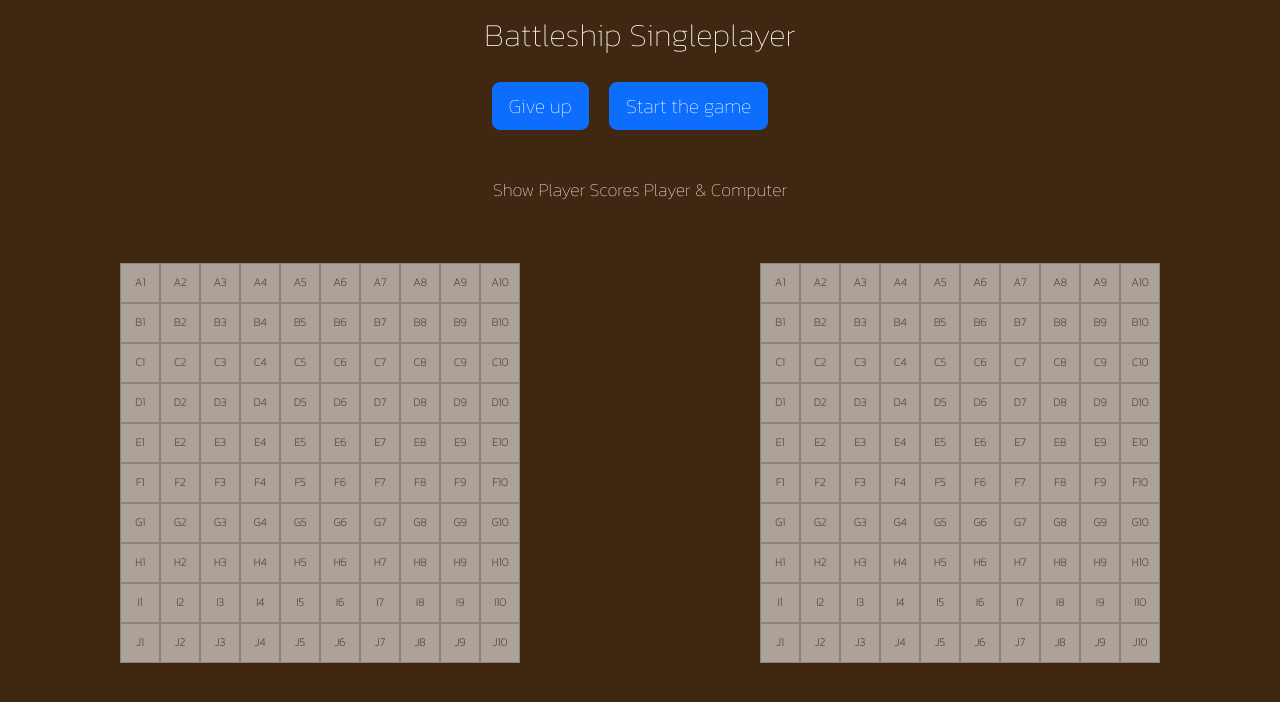
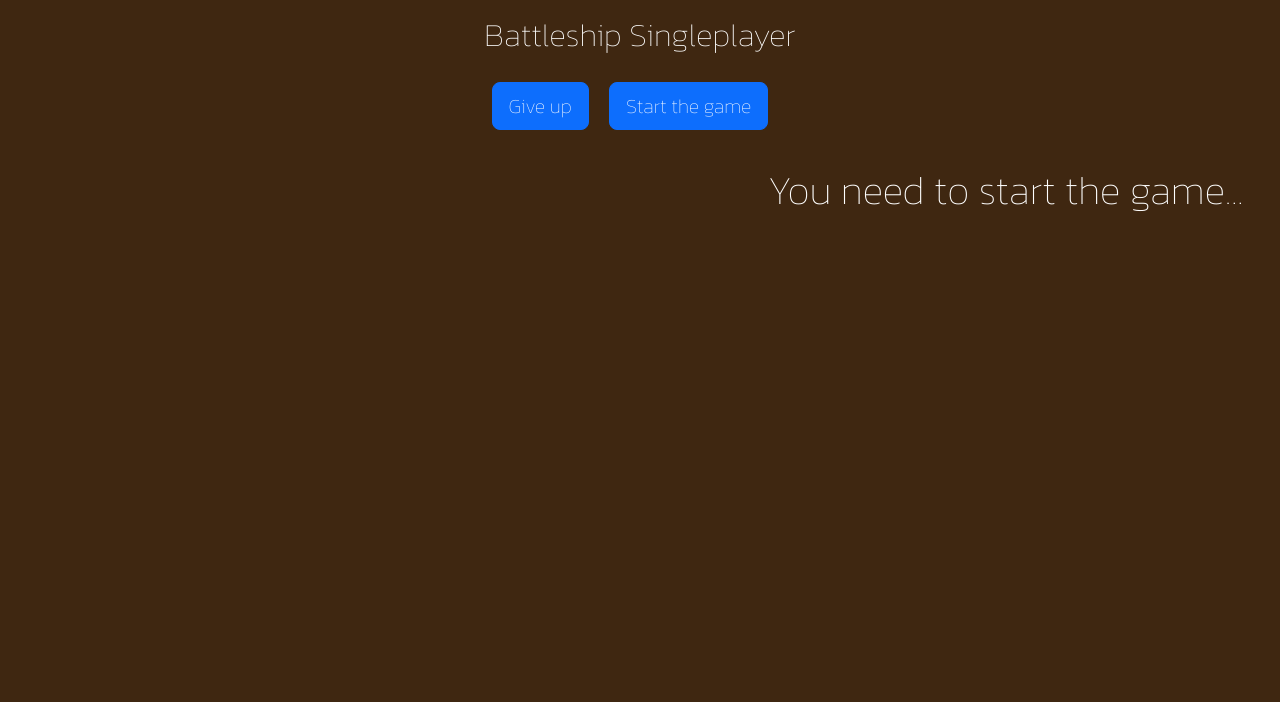
Before and after one commit to danielbeGIT/battleship-singleplayer, a React (Create React App) app: page /gamepage in a window 1280 px wide. Shown: the top 702 px of the page. Built offline with nearby package versions, Linux system fonts and the light colour scheme.

Commit message:
able to fire at enemy field, new screen before game starts implemented

```diff
--- a/src/assets/styles/GamePage.scss
+++ b/src/assets/styles/GamePage.scss
@@ -30,7 +30,6 @@
             flex-direction: column;
             align-items: center;
             padding: 50px;
-            width: 85vw;
 
             .row {
                 display: grid;
@@ -54,6 +53,14 @@
                 }
             }
 
+            .firedBox {
+                opacity: 0.1;
+            }
+
+            .hitBox {
+                background-color: greenyellow;
+            }
+
             .enemy_field {
                 cursor: pointer;
             }
--- a/src/components/EnemyField.jsx
+++ b/src/components/EnemyField.jsx
@@ -1,127 +1,530 @@
 import React from "react"
 
-const EnemyField = () => {
+const EnemyField = ({ onClick, myTurn }) => {
   	return (
 		<div className="playfield enemy_field">
 			<div className='row'>
-				<div id='a1' className="box">A1</div>
-				<div id='a2' className="box">A2</div>
-				<div id='a3' className="box">A3</div>
-				<div id='a4' className="box">A4</div>
-				<div id='a5' className="box">A5</div>
-				<div id='a6' className="box">A6</div>
-				<div id='a7' className="box">A7</div>
-				<div id='a8' className="box">A8</div>
-				<div id='a9' className="box">A9</div>
-				<div id='a10' className="box">A10</div>
+				<div onClick={(e) => {
+					if (myTurn) {
+						onClick(e)
+					}
+				}} id='oa1' className="box">A1</div>
+				<div onClick={(e) => {
+					if (myTurn) {
+						onClick(e)
+					}
+				}} id='oa2' className="box">A2</div>
+				<div onClick={(e) => {
+					if (myTurn) {
+						onClick(e)
+					}
+				}} id='oa3' className="box">A3</div>
+				<div onClick={(e) => {
+					if (myTurn) {
+						onClick(e)
+					}
+				}} id='oa4' className="box">A4</div>
+				<div onClick={(e) => {
+					if (myTurn) {
+						onClick(e)
+					}
+				}} id='oa5' className="box">A5</div>
+				<div onClick={(e) => {
+					if (myTurn) {
+						onClick(e)
+					}
+				}} id='oa6' className="box">A6</div>
+				<div onClick={(e) => {
+					if (myTurn) {
+						onClick(e)
+					}
+				}} id='oa7' className="box">A7</div>
+				<div onClick={(e) => {
+					if (myTurn) {
+						onClick(e)
+					}
+				}} id='oa8' className="box">A8</div>
+				<div onClick={(e) => {
+					if (myTurn) {
+						onClick(e)
+					}
+				}} id='oa9' className="box">A9</div>
+				<div onClick={(e) => {
+					if (myTurn) {
+						onClick(e)
+					}
+				}} id='oa10' className="box">A10</div>
 			</div>
 			<div className='row'>
-				<div id='b1' className="box">B1</div>
-				<div id='b2' className="box">B2</div>
-				<div id='b3' className="box">B3</div>
-				<div id='b4' className="box">B4</div>
-				<div id='b5' className="box">B5</div>
-				<div id='b6' className="box">B6</div>
-				<div id='b7' className="box">B7</div>
-				<div id='b8' className="box">B8</div>
-				<div id='b9' className="box">B9</div>
-				<div id='b10' className="box">B10</div>
+				<div onClick={(e) => {
+					if (myTurn) {
+						onClick(e)
+					}
+				}} id='ob1' className="box">B1</div>
+				<div onClick={(e) => {
+					if (myTurn) {
+						onClick(e)
+					}
+				}} id='ob2' className="box">B2</div>
+				<div onClick={(e) => {
+					if (myTurn) {
+						onClick(e)
+					}
+				}} id='ob3' className="box">B3</div>
+				<div onClick={(e) => {
+					if (myTurn) {
+						onClick(e)
+					}
+				}} id='ob4' className="box">B4</div>
+				<div onClick={(e) => {
+					if (myTurn) {
+						onClick(e)
+					}
+				}} id='ob5' className="box">B5</div>
+				<div onClick={(e) => {
+					if (myTurn) {
+						onClick(e)
+					}
+				}} id='ob6' className="box">B6</div>
+				<div onClick={(e) => {
+					if (myTurn) {
+						onClick(e)
+					}
+				}} id='ob7' className="box">B7</div>
+				<div onClick={(e) => {
+					if (myTurn) {
+						onClick(e)
+					}
+				}} id='ob8' className="box">B8</div>
+				<div onClick={(e) => {
+					if (myTurn) {
+						onClick(e)
+					}
+				}} id='ob9' className="box">B9</div>
+				<div
+					onClick={(e) => {
+						if (myTurn) {
+							onClick(e)
+						}
+					}}
+					id='ob10' className="box"
+				>B10</div>
 			</div>
 			<div className='row'>
-				<div id='c1' className="box">C1</div>
-				<div id='c2' className="box">C2</div>
-				<div id='c3' className="box">C3</div>
-				<div id='c4' className="box">C4</div>
-				<div id='c5' className="box">C5</div>
-				<div id='c6' className="box">C6</div>
-				<div id='c7' className="box">C7</div>
-				<div id='c8' className="box">C8</div>
-				<div id='c9' className="box">C9</div>
-				<div id='c10' className="box">C10</div>
+				<div onClick={(e) => {
+					if (myTurn) {
+						onClick(e)
+					}
+				}} id='oc1' className="box">C1</div>
+				<div onClick={(e) => {
+					if (myTurn) {
+						onClick(e)
+					}
+				}} id='oc2' className="box">C2</div>
+				<div onClick={(e) => {
+					if (myTurn) {
+						onClick(e)
+					}
+				}} id='oc3' className="box">C3</div>
+				<div onClick={(e) => {
+					if (myTurn) {
+						onClick(e)
+					}
+				}} id='oc4' className="box">C4</div>
+				<div onClick={(e) => {
+					if (myTurn) {
+						onClick(e)
+					}
+				}} id='oc5' className="box">C5</div>
+				<div onClick={(e) => {
+					if (myTurn) {
+						onClick(e)
+					}
+				}} id='oc6' className="box">C6</div>
+				<div onClick={(e) => {
+					if (myTurn) {
+						onClick(e)
+					}
+				}} id='oc7' className="box">C7</div>
+				<div onClick={(e) => {
+					if (myTurn) {
+						onClick(e)
+					}
+				}} id='oc8' className="box">C8</div>
+				<div onClick={(e) => {
+					if (myTurn) {
+						onClick(e)
+					}
+				}} id='oc9' className="box">C9</div>
+				<div onClick={(e) => {
+					if (myTurn) {
+						onClick(e)
+					}
+				}} id='oc10' className="box">C10</div>
 			</div>
 			<div className='row'>
-				<div id='d1' className="box">D1</div>
-				<div id='d2' className="box">D2</div>
-				<div id='d3' className="box">D3</div>
-				<div id='d4' className="box">D4</div>
-				<div id='d5' className="box">D5</div>
-				<div id='d6' className="box">D6</div>
-				<div id='d7' className="box">D7</div>
-				<div id='d8' className="box">D8</div>
-				<div id='d9' className="box">D9</div>
-				<div id='d10' className="box">D10</div>
+				<div onClick={(e) => {
+					if (myTurn) {
+						onClick(e)
+					}
+				}} id='od1' className="box">D1</div>
+				<div onClick={(e) => {
+					if (myTurn) {
+						onClick(e)
+					}
+				}} id='od2' className="box">D2</div>
+				<div onClick={(e) => {
+					if (myTurn) {
+						onClick(e)
+					}
+				}} id='od3' className="box">D3</div>
+				<div onClick={(e) => {
+					if (myTurn) {
+						onClick(e)
+					}
+				}} id='od4' className="box">D4</div>
+				<div onClick={(e) => {
+					if (myTurn) {
+						onClick(e)
+					}
+				}} id='od5' className="box">D5</div>
+				<div onClick={(e) => {
+					if (myTurn) {
+						onClick(e)
+					}
+				}} id='od6' className="box">D6</div>
+				<div onClick={(e) => {
+					if (myTurn) {
+						onClick(e)
+					}
+				}} id='od7' className="box">D7</div>
+				<div onClick={(e) => {
+					if (myTurn) {
+						onClick(e)
+					}
+				}} id='od8' className="box">D8</div>
+				<div onClick={(e) => {
+					if (myTurn) {
+						onClick(e)
+					}
+				}} id='od9' className="box">D9</div>
+				<div onClick={(e) => {
+					if (myTurn) {
+						onClick(e)
+					}
+				}} id='od10' className="box">D10</div>
 			</div>
 			<div className='row'>
-				<div id='e1' className="box">E1</div>
-				<div id='e2' className="box">E2</div>
-				<div id='e3' className="box">E3</div>
-				<div id='e4' className="box">E4</div>
-				<div id='e5' className="box">E5</div>
-				<div id='e6' className="box">E6</div>
-				<div id='e7' className="box">E7</div>
-				<div id='e8' className="box">E8</div>
-				<div id='e9' className="box">E9</div>
-				<div id='e10' className="box">E10</div>
+				<div onClick={(e) => {
+					if (myTurn) {
+						onClick(e)
+					}
+				}} id='oe1' className="box">E1</div>
+				<div onClick={(e) => {
+					if (myTurn) {
+						onClick(e)
+					}
+				}} id='oe2' className="box">E2</div>
+				<div onClick={(e) => {
+					if (myTurn) {
+						onClick(e)
+					}
+				}} id='oe3' className="box">E3</div>
+				<div onClick={(e) => {
+					if (myTurn) {
+						onClick(e)
+					}
+				}} id='oe4' className="box">E4</div>
+				<div onClick={(e) => {
+					if (myTurn) {
+						onClick(e)
+					}
+				}} id='oe5' className="box">E5</div>
+				<div onClick={(e) => {
+					if (myTurn) {
+						onClick(e)
+					}
+				}} id='oe6' className="box">E6</div>
+				<div onClick={(e) => {
+					if (myTurn) {
+						onClick(e)
+					}
+				}} id='oe7' className="box">E7</div>
+				<div onClick={(e) => {
+					if (myTurn) {
+						onClick(e)
+					}
+				}} id='oe8' className="box">E8</div>
+				<div onClick={(e) => {
+					if (myTurn) {
+						onClick(e)
+					}
+				}} id='oe9' className="box">E9</div>
+				<div onClick={(e) => {
+					if (myTurn) {
+						onClick(e)
+					}
+				}} id='oe10' className="box">E10</div>
 			</div>
 			<div className='row'>
-				<div id='f1' className="box">F1</div>
-				<div id='f2' className="box">F2</div>
-				<div id='f3' className="box">F3</div>
-				<div id='f4' className="box">F4</div>
-				<div id='f5' className="box">F5</div>
-				<div id='f6' className="box">F6</div>
-				<div id='f7' className="box">F7</div>
-				<div id='f8' className="box">F8</div>
-				<div id='f9' className="box">F9</div>
-				<div id='f10' className="box">F10</div>
+				<div onClick={(e) => {
+					if (myTurn) {
+						onClick(e)
+					}
+				}} id='of1' className="box">F1</div>
+				<div onClick={(e) => {
+					if (myTurn) {
+						onClick(e)
+					}
+				}} id='of2' className="box">F2</div>
+				<div onClick={(e) => {
+					if (myTurn) {
+						onClick(e)
+					}
+				}} id='of3' className="box">F3</div>
+				<div onClick={(e) => {
+					if (myTurn) {
+						onClick(e)
+					}
+				}} id='of4' className="box">F4</div>
+				<div onClick={(e) => {
+					if (myTurn) {
+						onClick(e)
+					}
+				}} id='of5' className="box">F5</div>
+				<div onClick={(e) => {
+					if (myTurn) {
+						onClick(e)
+					}
+				}} id='of6' className="box">F6</div>
+				<div onClick={(e) => {
+					if (myTurn) {
+						onClick(e)
+					}
+				}} id='of7' className="box">F7</div>
+				<div onClick={(e) => {
+					if (myTurn) {
+						onClick(e)
+					}
+				}} id='of8' className="box">F8</div>
+				<div onClick={(e) => {
+					if (myTurn) {
+						onClick(e)
+					}
+				}} id='of9' className="box">F9</div>
+				<div onClick={(e) => {
+					if (myTurn) {
+						onClick(e)
+					}
+				}} id='of10' className="box">F10</div>
 			</div>
 			<div className='row'>
-				<div id='g1' className="box">G1</div>
-				<div id='g2' className="box">G2</div>
-				<div id='g3' className="box">G3</div>
-				<div id='g4' className="box">G4</div>
-				<div id='g5' className="box">G5</div>
-				<div id='g6' className="box">G6</div>
-				<div id='g7' className="box">G7</div>
-				<div id='g8' className="box">G8</div>
-				<div id='g9' className="box">G9</div>
-				<div id='g10' className="box">G10</div>
+				<div onClick={(e) => {
+					if (myTurn) {
+						onClick(e)
+					}
+				}} id='og1' className="box">G1</div>
+				<div onClick={(e) => {
+					if (myTurn) {
+						onClick(e)
+					}
+				}} id='og2' className="box">G2</div>
+				<div onClick={(e) => {
+					if (myTurn) {
+						onClick(e)
+					}
+				}} id='og3' className="box">G3</div>
+				<div onClick={(e) => {
+					if (myTurn) {
+						onClick(e)
+					}
+				}} id='og4' className="box">G4</div>
+				<div onClick={(e) => {
+					if (myTurn) {
+						onClick(e)
+					}
+				}} id='og5' className="box">G5</div>
+				<div onClick={(e) => {
+					if (myTurn) {
+						onClick(e)
+					}
+				}} id='og6' className="box">G6</div>
+				<div onClick={(e) => {
+					if (myTurn) {
+						onClick(e)
+					}
+				}} id='og7' className="box">G7</div>
+				<div onClick={(e) => {
+					if (myTurn) {
+						onClick(e)
+					}
+				}} id='og8' className="box">G8</div>
+				<div onClick={(e) => {
+					if (myTurn) {
+						onClick(e)
+					}
+				}} id='og9' className="box">G9</div>
+				<div onClick={(e) => {
+					if (myTurn) {
+						onClick(e)
+					}
+				}} id='og10' className="box">G10</div>
 			</div>
 			<div className='row'>
-				<div id='h1' className="box">H1</div>
-				<div id='h2' className="box">H2</div>
-				<div id='h3' className="box">H3</div>
-				<div id='h4' className="box">H4</div>
-				<div id='h5' className="box">H5</div>
-				<div id='h6' className="box">H6</div>
-				<div id='h7' className="box">H7</div>
-				<div id='h8' className="box">H8</div>
-				<div id='h9' className="box">H9</div>
-				<div id='h10' className="box">H10</div>
+				<div onClick={(e) => {
+					if (myTurn) {
+						onClick(e)
+					}
+				}} id='oh1' className="box">H1</div>
+				<div onClick={(e) => {
+					if (myTurn) {
+						onClick(e)
+					}
+				}} id='oh2' className="box">H2</div>
+				<div onClick={(e) => {
+					if (myTurn) {
+						onClick(e)
+					}
+				}} id='oh3' className="box">H3</div>
+				<div onClick={(e) => {
+					if (myTurn) {
+						onClick(e)
+					}
+				}} id='oh4' className="box">H4</div>
+				<div onClick={(e) => {
+					if (myTurn) {
+						onClick(e)
+					}
+				}} id='oh5' className="box">H5</div>
+				<div onClick={(e) => {
+					if (myTurn) {
+						onClick(e)
+					}
+				}} id='oh6' className="box">H6</div>
+				<div onClick={(e) => {
+					if (myTurn) {
+						onClick(e)
+					}
+				}} id='oh7' className="box">H7</div>
+				<div onClick={(e) => {
+					if (myTurn) {
+						onClick(e)
+					}
+				}} id='oh8' className="box">H8</div>
+				<div onClick={(e) => {
+					if (myTurn) {
+						onClick(e)
+					}
+				}} id='oh9' className="box">H9</div>
+				<div onClick={(e) => {
+					if (myTurn) {
+						onClick(e)
+					}
+				}} id='oh10' className="box">H10</div>
 			</div>
 			<div className='row'>
-				<div id='i1' className="box">I1</div>
-				<div id='i2' className="box">I2</div>
-				<div id='i3' className="box">I3</div>
-				<div id='i4' className="box">I4</div>
-				<div id='i5' className="box">I5</div>
-				<div id='i6' className="box">I6</div>
-				<div id='i7' className="box">I7</div>
-				<div id='i8' className="box">I8</div>
-				<div id='i9' className="box">I9</div>
-				<div id='i10' className="box">I10</div>
+				<div onClick={(e) => {
+					if (myTurn) {
+						onClick(e)
+					}
+				}} id='oi1' className="box">I1</div>
+				<div onClick={(e) => {
+					if (myTurn) {
+						onClick(e)
+					}
+				}} id='oi2' className="box">I2</div>
+				<div onClick={(e) => {
+					if (myTurn) {
+						onClick(e)
+					}
+				}} id='oi3' className="box">I3</div>
+				<div onClick={(e) => {
+					if (myTurn) {
+						onClick(e)
+					}
+				}} id='oi4' className="box">I4</div>
+				<div onClick={(e) => {
+					if (myTurn) {
+						onClick(e)
+					}
+				}} id='oi5' className="box">I5</div>
+				<div onClick={(e) => {
+					if (myTurn) {
+						onClick(e)
+					}
+				}} id='oi6' className="box">I6</div>
+				<div onClick={(e) => {
+					if (myTurn) {
+						onClick(e)
+					}
+				}} id='oi7' className="box">I7</div>
+				<div onClick={(e) => {
+					if (myTurn) {
+						onClick(e)
+					}
+				}} id='oi8' className="box">I8</div>
+				<div onClick={(e) => {
+					if (myTurn) {
+						onClick(e)
+					}
+				}} id='oi9' className="box">I9</div>
+				<div onClick={(e) => {
+					if (myTurn) {
+						onClick(e)
+					}
+				}} id='oi10' className="box">I10</div>
 			</div>
 			<div className='row'>
-				<div id='j1' className="box">J1</div>
-				<div id='j2' className="box">J2</div>
-				<div id='j3' className="box">J3</div>
-				<div id='j4' className="box">J4</div>
-				<div id='j5' className="box">J5</div>
-				<div id='j6' className="box">J6</div>
-				<div id='j7' className="box">J7</div>
-				<div id='j8' className="box">J8</div>
-				<div id='j9' className="box">J9</div>
-				<div id='j10' className="box">J10</div>
+				<div onClick={(e) => {
+					if (myTurn) {
+						onClick(e)
+					}
+				}} id='oj1' className="box">J1</div>
+				<div onClick={(e) => {
+					if (myTurn) {
+						onClick(e)
+					}
+				}} id='oj2' className="box">J2</div>
+				<div onClick={(e) => {
+					if (myTurn) {
+						onClick(e)
+					}
+				}} id='oj3' className="box">J3</div>
+				<div onClick={(e) => {
+					if (myTurn) {
+						onClick(e)
+					}
+				}} id='oj4' className="box">J4</div>
+				<div onClick={(e) => {
+					if (myTurn) {
+						onClick(e)
+					}
+				}} id='oj5' className="box">J5</div>
+				<div onClick={(e) => {
+					if (myTurn) {
+						onClick(e)
+					}
+				}} id='oj6' className="box">J6</div>
+				<div onClick={(e) => {
+					if (myTurn) {
+						onClick(e)
+					}
+				}} id='oj7' className="box">J7</div>
+				<div onClick={(e) => {
+					if (myTurn) {
+						onClick(e)
+					}
+				}} id='oj8' className="box">J8</div>
+				<div onClick={(e) => {
+					if (myTurn) {
+						onClick(e)
+					}
+				}} id='oj9' className="box">J9</div>
+				<div onClick={(e) => {
+					if (myTurn) {
+						onClick(e)
+					}
+				}} id='oj10' className="box">J10</div>
 			</div>
 		</div>
   	)
--- a/src/pages/GamePage.jsx
+++ b/src/pages/GamePage.jsx
@@ -8,12 +8,24 @@ import MyPlayField from "../components/MyPlayField"
 import EnemyField from "../components/EnemyField"
 
 const GamePage = () => {
-    const [gameStarted, setGameStarted] = useState(true)
+    const [gameStarted, setGameStarted] = useState(false)
     const [myTurn, setMyTurn] = useState(true)
-    const [enemyShips, setEnemyShips] = useState(0)
-    const [myShips, setMyShips] = useState(0)
+    const [enemyShips, setEnemyShips] = useState(4)
+    const [myShips, setMyShips] = useState(4)
     const [winner, setWinner] = useState(false)
     const [loser, setLoser] = useState(false)
+
+    const handleBoxClick = (e) => {
+        if (!e.target.classList.contains('firedBox')) {
+			e.target.classList.add('firedBox')
+
+			const id = e.target.id;
+            console.log(id)
+
+			// Set turns
+			// setMyTurn(false)
+		}
+    }
 
     // Handle winner/loser
     const handleWinner = () => {
@@ -28,34 +40,31 @@ const GamePage = () => {
             <div className="header_section">
                 <h2>Battleship Singleplayer</h2>
                 <div className="header_button">
-                    <Button
-                        size="lg"
-                        as={Link}
-                        to="/"
-                    >
-                        Give up
-                    </Button>
-
-                    <Button
-                        className="startButton"
-                        onClick={() => setGameStarted(true) }
-                        size="lg"
-                    >
-                        Start the game
-                    </Button>
+                    <Button size="lg" as={Link} to="/">Give up</Button>
+                    <Button className="startButton" onClick={() => setGameStarted(true) } size="lg">Start the game</Button>
                 </div>
             </div>
+
+            {!gameStarted && <marquee behavior="alternate"><h1>You need to start the game...</h1></marquee>}
+
             {gameStarted && (
-                <>
-                    <div className="player_score">
-                        Show Player Scores Player & Computer
+                <div className="playfield_section">
+                    <div className="myField">
+                        <div className="player_score">
+                            <h2 className={myTurn ? 'playersTurn' : ''}>You</h2>
+                            Ships left: {myShips}
+                        </div>
+                        <MyPlayField />
                     </div>
-                    <div className="playfield_section">
-                        <MyPlayField />
 
-                        <EnemyField />
+                    <div className="enemyField">
+                        <div className="player_score">
+                            <h2 className={myTurn ? 'playersTurn' : ''}>Computer</h2>
+                            Ships left: {enemyShips}
+                        </div>
+                        <EnemyField onClick={handleBoxClick} myTurn={myTurn}/>
                     </div>
-                </>
+                </div>
             )}
         </div>
     )
```
